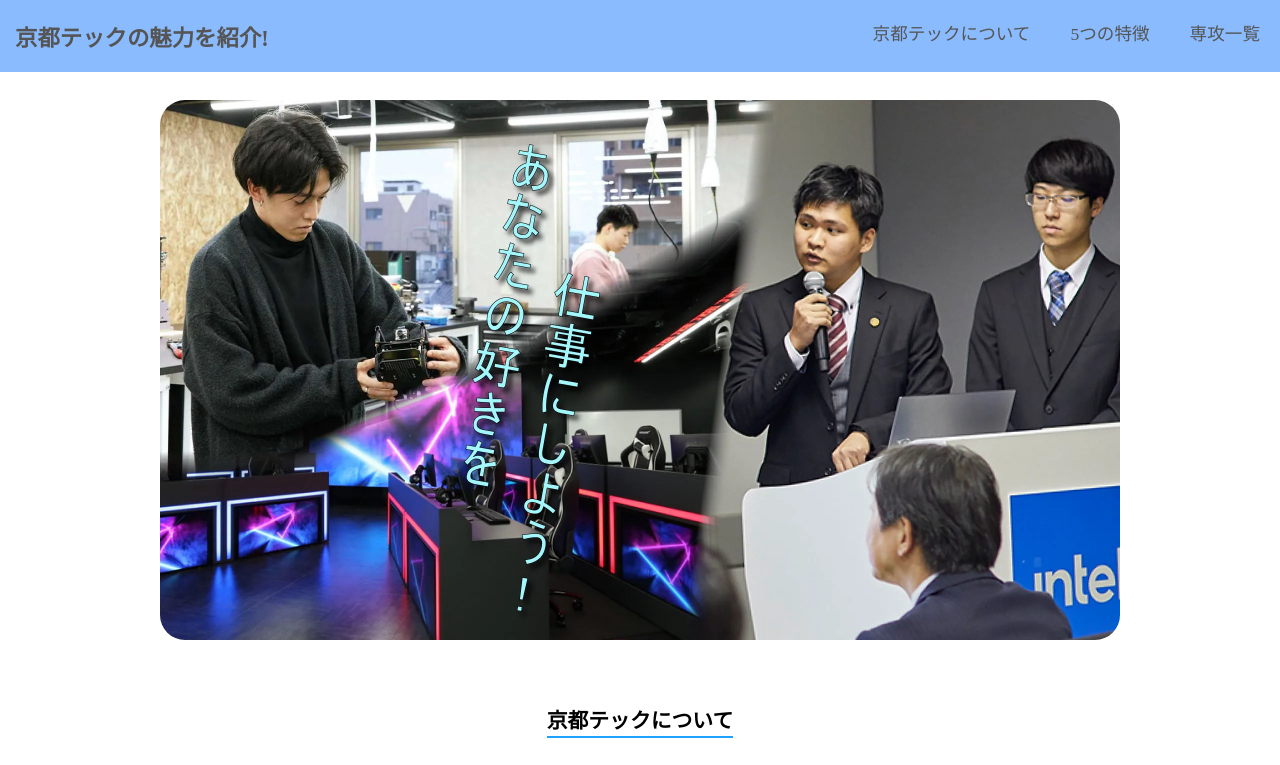
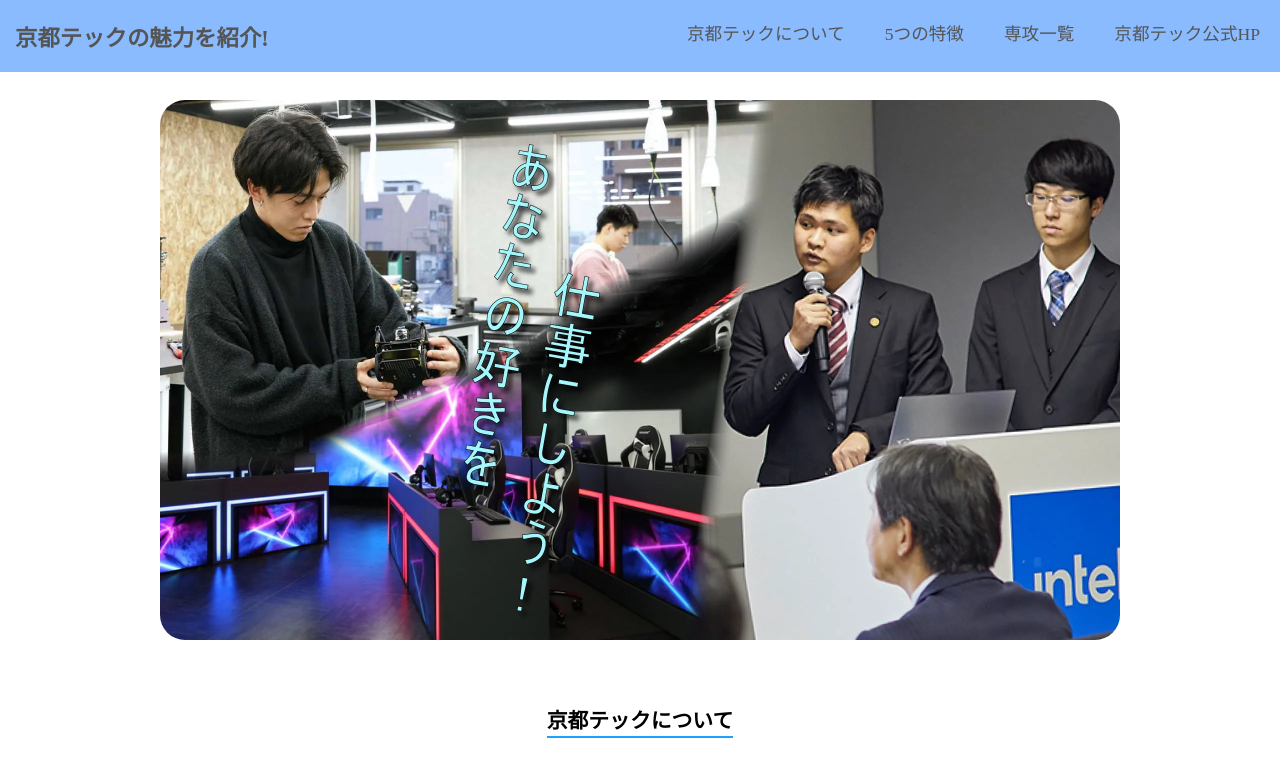
Before and after one commit to tro319/kyoto-tech-intro, a plain HTML site: page index.html in a window 1280 px wide. Shown: the top 765 px of the page. Drawn offline with nearby package versions, Linux system fonts and the light colour scheme.

Commit message:
Add files via upload

```diff
--- a/index.html
+++ b/index.html
@@ -37,6 +37,7 @@
                     <li><a href="#about">京都テックについて</a></li>
                     <li><a href="#features">5つの特徴</a></li>
                     <li><a href="#senkou">専攻一覧</a></li>
+                    <li><a href="https://kyoto-tech.ac.jp/?gad_source=1&gclid=CjwKCAjwvr--BhB5EiwAd5YbXsXKsO40qBOCki28_bBaiPVk1S2b2mC0aSroIde6bBnsWTwwj_yc8hoCUVkQAvD_BwE">京都テック公式HP</a></li>
 
                 </ul>
 
@@ -49,6 +50,7 @@
                     <li><a href="#about">京都テックについて</a></li>
                     <li><a href="#features">5つの特徴</a></li>
                     <li><a href="#senkou">専攻一覧</a></li>
+                    <li><a href="https://kyoto-tech.ac.jp/?gad_source=1&gclid=CjwKCAjwvr--BhB5EiwAd5YbXsXKsO40qBOCki28_bBaiPVk1S2b2mC0aSroIde6bBnsWTwwj_yc8hoCUVkQAvD_BwE">京都テック公式HP</a></li>
 
                 </ul>
 
@@ -618,6 +620,7 @@
                 <li><a href="#about">京都テックについて</a></li>
                 <li><a href="#features">5つの特徴</a></li>
                 <li><a href="#senkou">専攻一覧</a></li>
+                <li><a href="https://kyoto-tech.ac.jp/?gad_source=1&gclid=CjwKCAjwvr--BhB5EiwAd5YbXsXKsO40qBOCki28_bBaiPVk1S2b2mC0aSroIde6bBnsWTwwj_yc8hoCUVkQAvD_BwE">京都テック公式HP</a></li>
 
             </ul>
 
```
